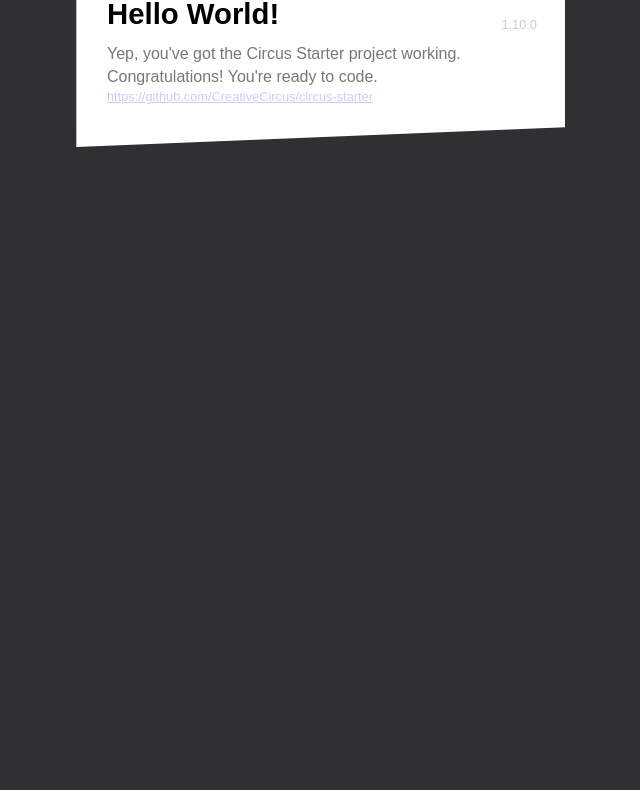
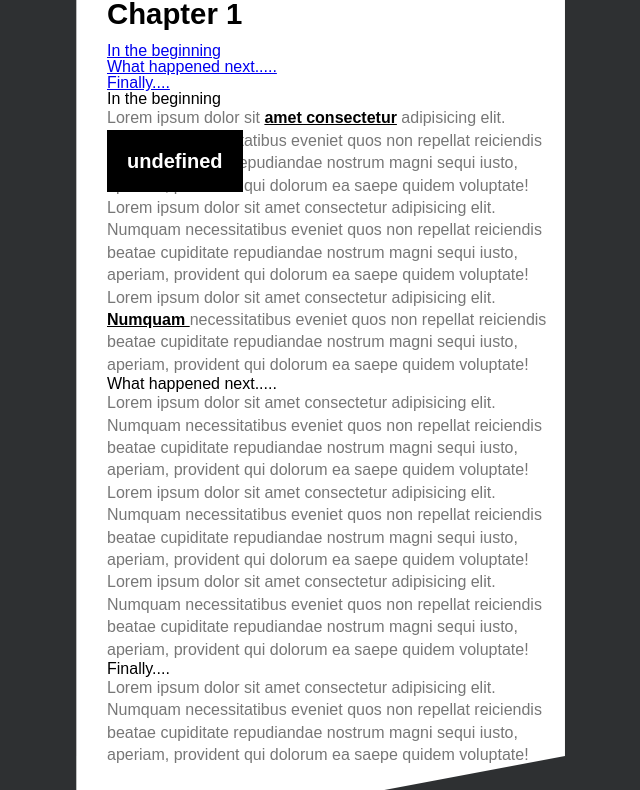
Before and after one commit to Max-Ambrogio/Js-2022-book-test, a website: page index.html in a window 1280 px wide. Shown: the part 186-976 px from the top of the page, without its empty margins (313-953 px from the left). Before the commit the page ends 800 px from the top, so only its background shows below. Drawn offline with Linux system fonts and the light colour scheme; files that its build step writes are made by us from their sources.

Commit message:
an attempt was made need help

```diff
--- a/index.html
+++ b/index.html
@@ -9,59 +9,51 @@
 
 		<link rel="stylesheet" href="dist/css/main.css" />
 
-		<!--
-			Do I work in src or dist? Good question.
-
-			First of all, if you're a newbie and you don't want to worry about any of this
-			Prepros or Gulp stuff, or scss, or browser-syncing, just do everything in dist.
-			In fact, just delete the src folder.
-
-			If you're a geek and want to get into it, here's some background...
-
-			Prepros and Gulp do mostly the same things. Prepros is a GUI (it's pretty),
-			Gulp is a CLI (it's in the terminal, and it's ugly).
-
-			Both will watch your files, and where appropriate, they will error-check and
-			compile them from one format to another. To stay organized, we have to
-			split things up between the files we write: the *source* files in "src";
-			and the files they become: the files that get *distributed* on the web, in "dist".
-
-			So src/scss files become dist/css files,
-			And src/js files become dist/js files (that have been compiled down to ES5),
-			And src/img files become dist/img files (that have been compressed for you).
-
-			Anything that doesn't need compiling/compressing/error-checking (plugins, video, fonts, etc),
-			just put straight in *dist*.
-
-			One way to remember it is: you're only going to distribute *dist*. You keep the source files
-			to yourself, hidden from the world.
-
-			Go here to learn more about src and dist:
-				https://stackoverflow.com/questions/23730882/what-is-the-role-of-src-and-dist-folders
-			Or here for detailed instructions on setting up the gulp command line helper.
-				https://github.com/CreativeCircus/circus-starter
-
-			- Chris Silich
-		-->
 	</head>
 
 	<body>
 		<div class="floating-box">
 			<img class="logo" src="dist/img/logo.png" alt="Circus Logo" />
-			<div class="foreground">
-				<h1>Hello World!</h1>
-				<p>Yep, you've got the Circus Starter project working.</p>
-				<p>Congratulations! You're ready to code.</p>
-				<p class="github">
-					<a target="_blank" rel="noopener" href="https://github.com/CreativeCircus/circus-starter"
-						>https://github.com/CreativeCircus/circus-starter</a
-					>
-				</p>
-				<code>1.10.0</code>
-			</div>
+				<div class="foreground">
+					<h1>Chapter 1</h1>
+						<article>
+							<h2>In the beginning</h2>
+							<p>
+								Lorem ipsum dolor sit <span data-tooltip="Additional Information......"> amet consectetur</span> adipisicing elit. Numquam necessitatibus eveniet quos non repellat reiciendis beatae cupiditate repudiandae nostrum magni sequi iusto, aperiam, provident qui dolorum ea saepe quidem voluptate!
+							</p>
+
+							<p>
+								Lorem ipsum dolor sit amet consectetur adipisicing elit. Numquam necessitatibus eveniet quos non repellat reiciendis beatae cupiditate repudiandae nostrum magni sequi iusto, aperiam, provident qui dolorum ea saepe quidem voluptate!
+							</p>
+
+							<p>
+								Lorem ipsum dolor sit amet consectetur adipisicing elit. <span data-tooltip="Additional Information......"> Numquam </span> necessitatibus eveniet quos non repellat reiciendis beatae cupiditate repudiandae nostrum magni sequi iusto, aperiam, provident qui dolorum ea saepe quidem voluptate!
+							</p>
+
+							<h2> What happened next.....  </h2>
+
+							<p>
+								Lorem ipsum dolor sit amet consectetur adipisicing elit. Numquam necessitatibus eveniet quos non repellat reiciendis beatae cupiditate repudiandae nostrum magni sequi iusto, aperiam, provident qui dolorum ea saepe quidem voluptate!
+							</p>
+
+							<p>
+								Lorem ipsum dolor sit amet consectetur adipisicing elit. Numquam necessitatibus eveniet quos non repellat reiciendis beatae cupiditate repudiandae nostrum magni sequi iusto, aperiam, provident qui dolorum ea saepe quidem voluptate!
+							</p>
+
+							<p>
+								Lorem ipsum dolor sit amet consectetur adipisicing elit. Numquam necessitatibus eveniet quos non repellat reiciendis beatae cupiditate repudiandae nostrum magni sequi iusto, aperiam, provident qui dolorum ea saepe quidem voluptate!
+							</p>
+
+							<h2> Finally....  </h2>
+
+							<p>
+								Lorem ipsum dolor sit amet consectetur adipisicing elit. Numquam necessitatibus eveniet quos non repellat reiciendis beatae cupiditate repudiandae nostrum magni sequi iusto, aperiam, provident qui dolorum ea saepe quidem voluptate!
+							</p>
+						</article>
+				</div>
 			<div class="background"></div>
-		</div>
-
+		<script src="dist/js/tooltip.js"></script>
+		<script src="dist/js/outliner.js"></script>
 		<script src="dist/js/main.js"></script>
 	</body>
 </html>
--- a/src/js/main.js
+++ b/src/js/main.js
@@ -1,3 +1,3 @@
-console.log(`Hello World from main.js!
-Change this message, and make sure it changes in the browser
-to verify that you're working in the right files.`);
+
+    Outliner.init("article");
+    newTooltip.init("span");
--- /dev/null
+++ b/src/js/outliner.js
@@ -0,0 +1,49 @@
+(function() {
+
+    // Will Identify all H2's, create links for each, then add a table of contents to the DOM
+    /*"section-" + ndx*/
+    window.Outliner = (function(){
+
+        function makeLinks(h2_array){
+            h2_array.forEach((h2, ndx) => {
+                h2.setAttribute("id", `section-${ndx}`)
+            })
+        }
+
+        function setupToC(h2_array){
+
+            const ul = document.createElement("ul");
+            ul.classList.add("toc");
+
+            h2_array.forEach((h2, ndx) => {
+                const li = document.createElement("li");
+                const a = document.createElement("a");
+                a.setAttribute("href" , `section-${ndx}`);
+                a.textContent = h2.textContent;
+
+                li.appendChild(a);
+                ul.appendChild(li);
+            });
+
+            return ul
+        }
+
+        function doTheThing(selector){
+            console.log('init', selector);
+
+            const element = document.querySelector(selector);
+            const h2s = element.querySelectorAll('h2');
+
+            makeLinks(h2s);
+
+            const toc = setupToC(h2s);
+            element.prepend(toc);
+        }
+
+        return {
+            init: doTheThing
+        }
+
+    })();
+
+})();
--- /dev/null
+++ b/src/js/tooltip.js
@@ -0,0 +1,50 @@
+// const { init } = require("browser-sync");
+
+(function(){
+
+    //locate all span text, give them a class for each to apply a tooltip style.
+    window.newTooltip = (function(){
+
+        //creates class on all spans
+        function makeClass(span_array){
+            span_array.forEach((span, ndx) => {
+                span.classList.add('tooltip' , `section-${ndx}`)
+            })
+        }
+
+
+        //creates a new Div and adds a class
+        function createDiv(spans , toolTip , location){
+            const newDiv = document.createElement('div');
+            newDiv.classList.add("text-information");
+            newDiv.innerText = toolTip
+
+
+            return newDiv
+        }
+
+        function createToolTip(selector){
+            console.log('init' , selector)
+
+            const element = document.querySelector(selector);
+            const spans = document.querySelectorAll('span');
+            const toolTip = element.getAttribute('data-tooltip');
+
+            const location = element.getBoundingClientRect();
+
+            makeClass(spans);
+
+            const toolData = createDiv(spans)
+            element.prepend(toolData)
+            // element.addEventListener("click" , toolData)
+            console.log(spans)
+            console.log(toolTip)
+        }
+
+        return {
+            init: createToolTip
+        }
+
+    })();
+
+})();
--- a/src/scss/main.scss
+++ b/src/scss/main.scss
@@ -93,6 +93,31 @@ body {
 		line-height: 140%;
 	}
 
+	.tooltip{
+		font-weight: 700;
+		color: black;
+		text-decoration: underline;
+	}
+
+	.tooltip:hover{
+		color: rebeccapurple;
+	}
+
+	.text-information{
+		background-color: black;
+		color: white;
+		position: absolute;
+		z-index: 1;
+		font-size: 20px;
+		padding: 20px;
+		// opacity: 0;
+	}
+
+	.text-information.show{
+		opacity: 1;
+		transition: 1s;
+	}
+
 	p.github {
 		font-size: 0.8em;
 
```
Also changed, not shown: dist/css/main.css, dist/js/main.js, dist/js/outliner.js (added), dist/js/tooltip.js (added), 4 other files.
